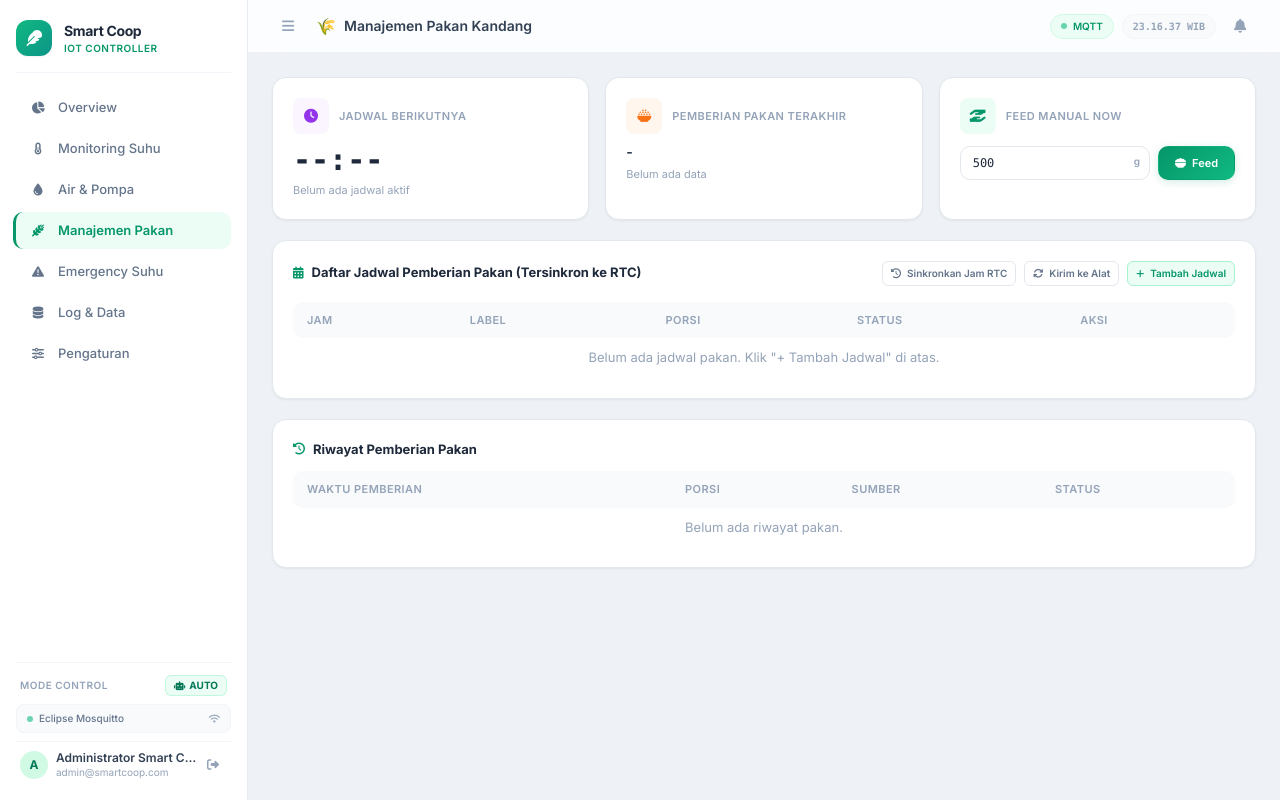
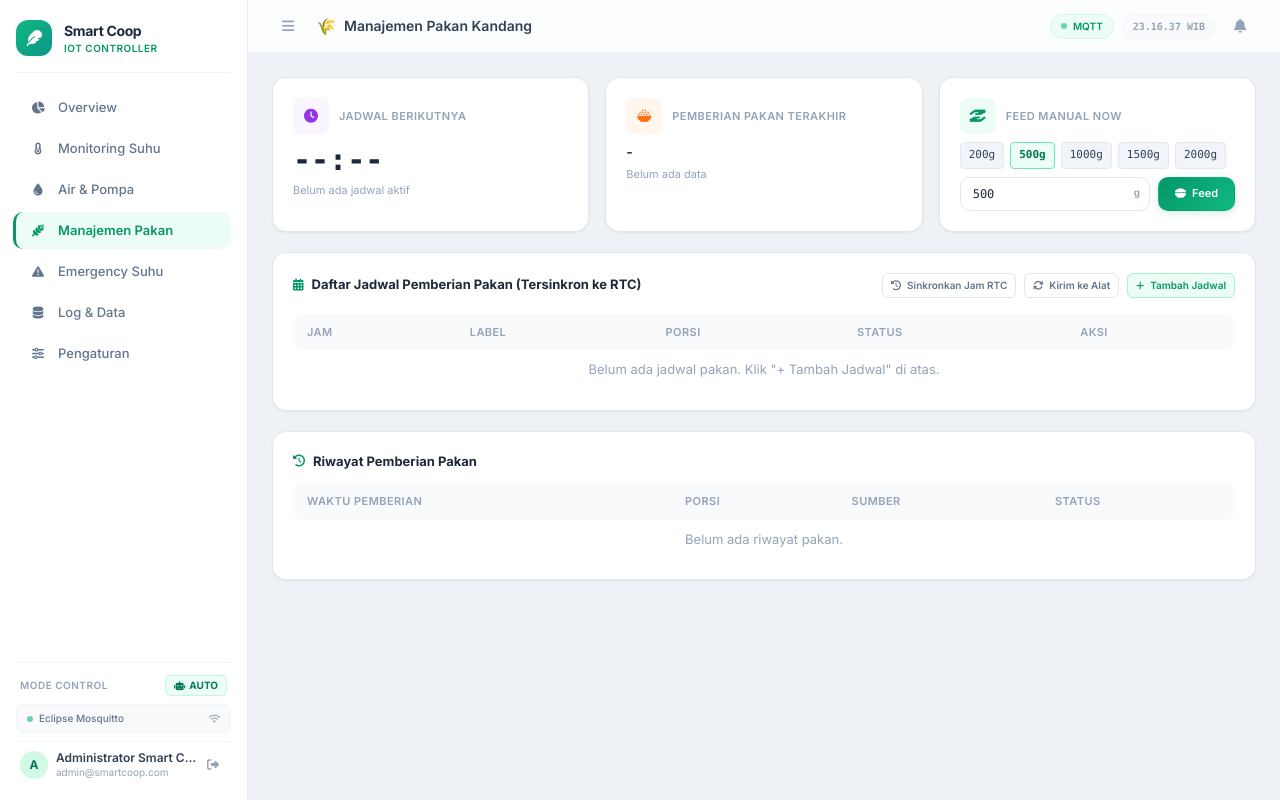
Before and after one commit to kingsman212/chicken-coop, a Laravel app: page /feeding in a window 1280 px wide. Run offline with Laravel 12, Linux system fonts and the light colour scheme; a user stored in the database is signed in; data comes from the database, SQL or seed files in the repository; data that the repository does not hold is empty; some libraries are stand-ins or nearby versions.

Commit message:
Update Gram

```diff
--- a/chicken-choop/resources/views/pages/feeding.blade.php
+++ b/chicken-choop/resources/views/pages/feeding.blade.php
@@ -36,15 +36,27 @@
 
         <!-- Manual Feed Form -->
         <div class="card p-5 sm:col-span-2 lg:col-span-1">
-            <div class="flex items-center gap-2.5 mb-2">
-                <div class="icon-box bg-emerald-50 text-emerald-600">
-                    <i class="fa-solid fa-hand-holding-hand"></i>
+            <div class="flex items-center justify-between mb-2">
+                <div class="flex items-center gap-2.5">
+                    <div class="icon-box bg-emerald-50 text-emerald-600">
+                        <i class="fa-solid fa-hand-holding-hand"></i>
+                    </div>
+                    <span class="metric-label">Feed Manual Now</span>
                 </div>
-                <span class="metric-label">Feed Manual Now</span>
             </div>
-            <div class="flex gap-2 mt-3">
+
+            <!-- Quick Preset Badges -->
+            <div class="flex flex-wrap gap-1.5 my-2">
+                <button type="button" onclick="setFeedPortion(200)" class="preset-btn px-2 py-1 text-[11px] font-mono rounded bg-slate-100 hover:bg-emerald-100 text-slate-700 hover:text-emerald-700 border border-slate-200 transition">200g</button>
+                <button type="button" onclick="setFeedPortion(500)" class="preset-btn px-2 py-1 text-[11px] font-mono rounded bg-emerald-50 text-emerald-700 font-bold border border-emerald-300 transition">500g</button>
+                <button type="button" onclick="setFeedPortion(1000)" class="preset-btn px-2 py-1 text-[11px] font-mono rounded bg-slate-100 hover:bg-emerald-100 text-slate-700 hover:text-emerald-700 border border-slate-200 transition">1000g</button>
+                <button type="button" onclick="setFeedPortion(1500)" class="preset-btn px-2 py-1 text-[11px] font-mono rounded bg-slate-100 hover:bg-emerald-100 text-slate-700 hover:text-emerald-700 border border-slate-200 transition">1500g</button>
+                <button type="button" onclick="setFeedPortion(2000)" class="preset-btn px-2 py-1 text-[11px] font-mono rounded bg-slate-100 hover:bg-emerald-100 text-slate-700 hover:text-emerald-700 border border-slate-200 transition">2000g</button>
+            </div>
+
+            <div class="flex gap-2 mt-2">
                 <div class="relative flex-1">
-                    <input type="number" id="feed-gram" value="500" min="50" max="2000" class="form-input text-xs font-mono pr-7">
+                    <input type="number" id="feed-gram" value="500" min="50" max="5000" step="50" class="form-input text-xs font-mono pr-7">
                     <span class="absolute right-2.5 top-2 text-[10px] text-slate-400 font-semibold">g</span>
                 </div>
                 <button onclick="triggerManualFeed()" id="btn-feed" class="btn btn-primary btn-sm px-4">
@@ -87,8 +99,16 @@
                     <input type="text" name="label" placeholder="Contoh: Makan Pagi" required class="form-input text-xs">
                 </div>
                 <div>
-                    <label class="text-[10px] font-semibold text-slate-500 uppercase block mb-1">Porsi (Gram)</label>
-                    <input type="number" name="portion_grams" value="500" min="50" max="5000" class="form-input text-xs font-mono">
+                    <label class="text-[10px] font-semibold text-slate-500 uppercase block mb-1">Porsi Pakan</label>
+                    <select id="sched-portion-preset" onchange="handleSchedulePortionPreset(this)" class="form-select text-xs mb-1 font-mono">
+                        <option value="200">200 Gram</option>
+                        <option value="500" selected>500 Gram</option>
+                        <option value="1000">1000 Gram (1 Kg)</option>
+                        <option value="1500">1500 Gram (1.5 Kg)</option>
+                        <option value="2000">2000 Gram (2 Kg)</option>
+                        <option value="custom">Kustom (Gram)...</option>
+                    </select>
+                    <input type="number" id="sched-portion-custom" name="portion_grams" value="500" min="50" max="5000" step="50" class="form-input text-xs font-mono hidden" placeholder="Masukkan jumlah gram">
                 </div>
                 <div class="flex items-end">
                     <button type="submit" class="btn btn-primary btn-sm w-full">
@@ -185,9 +205,35 @@
 
 @push('scripts')
 <script>
+    function setFeedPortion(grams) {
+        document.getElementById('feed-gram').value = grams;
+        document.querySelectorAll('.preset-btn').forEach(btn => {
+            if (btn.innerText.trim() === grams + 'g') {
+                btn.className = 'preset-btn px-2 py-1 text-[11px] font-mono rounded bg-emerald-50 text-emerald-700 font-bold border border-emerald-300 transition';
+            } else {
+                btn.className = 'preset-btn px-2 py-1 text-[11px] font-mono rounded bg-slate-100 hover:bg-emerald-100 text-slate-700 hover:text-emerald-700 border border-slate-200 transition';
+            }
+        });
+    }
+
+    function handleSchedulePortionPreset(selectEl) {
+        const customInput = document.getElementById('sched-portion-custom');
+        if (selectEl.value === 'custom') {
+            customInput.classList.remove('hidden');
+            customInput.focus();
+        } else {
+            customInput.classList.add('hidden');
+            customInput.value = selectEl.value;
+        }
+    }
+
     document.getElementById('form-add-sched').addEventListener('submit', async e => {
         e.preventDefault();
         const fd = new FormData(e.target);
+        const presetVal = document.getElementById('sched-portion-preset').value;
+        if (presetVal !== 'custom') {
+            fd.set('portion_grams', presetVal);
+        }
         try {
             const r = await (await fetch('/api/schedules', {
                 method: 'POST',
```
Also changed, not shown: chicken-choop/resources/views/pages/overview.blade.php (+24 -7 lines), 2 other files.
